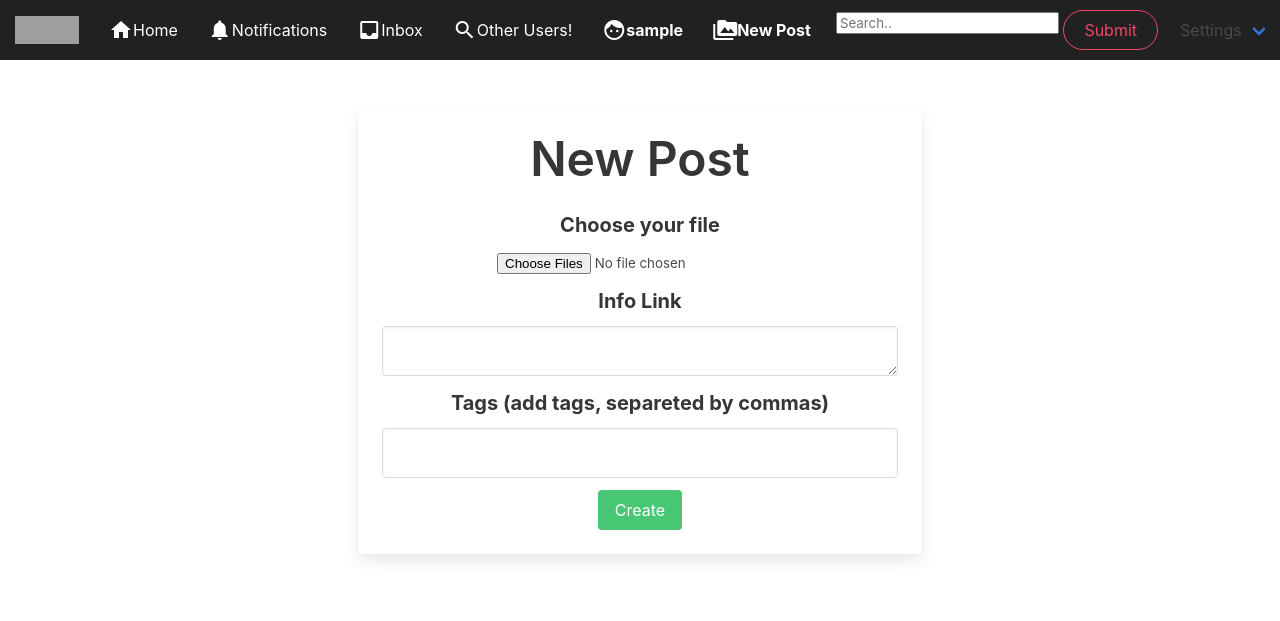
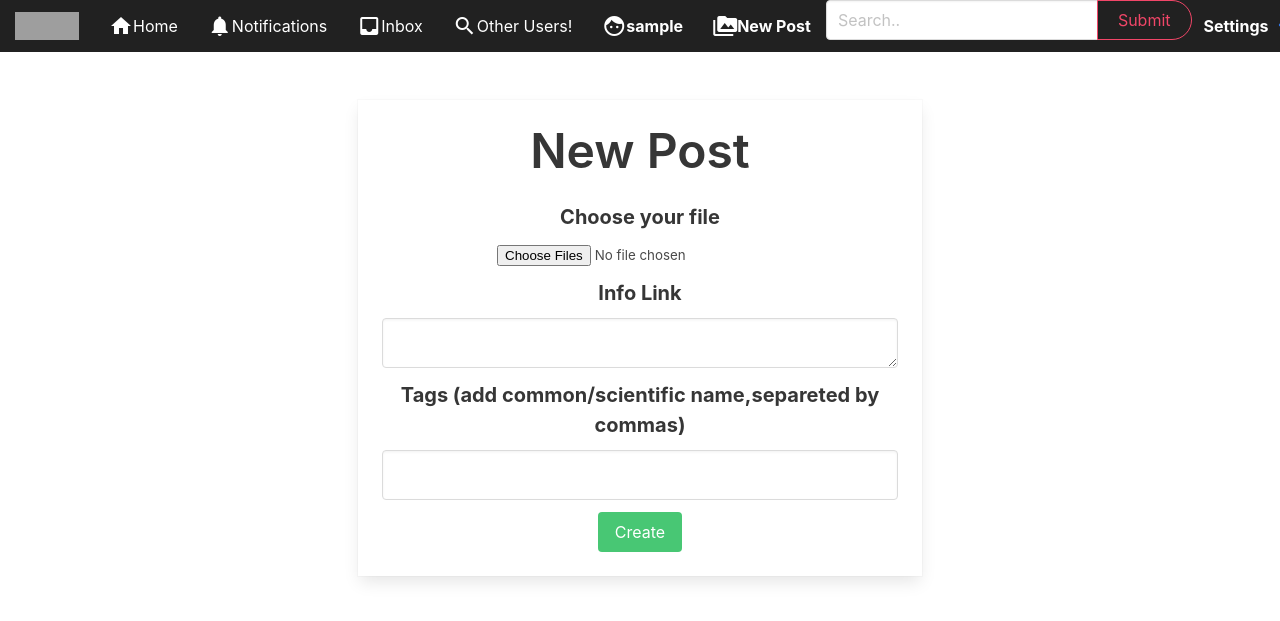
Before and after one commit to BHARATHR-cmd/Bird_Watcher, a Django app: page /post/newpost/ in a window 1280 px wide. Shown: the top 621 px of the page. Run offline with Django 3.2, Linux system fonts and the light colour scheme; the visitor is signed in with stand-in values (Sample User, id 1); data that the repository does not hold is empty; some libraries are stand-ins or nearby versions; grey boxes are pictures that could not be loaded.

Commit message:
search complete

```diff
--- a/templates/Home.html
+++ b/templates/Home.html
@@ -69,7 +69,7 @@
     <!-- parallax -->
     <div class="parallax-container">
         <div class="parallax">
-            <img src="{% static 'img/para1.jpg' %}" alt="" class="responsive-img">
+            <img src="{% static 'img/photo_2021-01-13_00-07-33.jpg' %}" alt="" class="responsive-img">
         </div>
     </div>
     <br>
@@ -78,7 +78,7 @@
     <section class="container section " id="photo">
         <div class="row">
             <div class="col s12 l4">
-                <img src="{% static 'img/pexels-pixabay-349758.jpg' %}" alt="" class="responsive-img materialboxed">
+                <img src="{% static 'img/photo_2021-01-13_00-07-34.jpg' %}" alt="" class="responsive-img materialboxed">
             </div>
             <div class="col s12 l6 offset-l1">
                 <h2 class="indigo-text text-darken-4">Photos</h2>
@@ -89,7 +89,7 @@
         <br>
         <div class="row">
             <div class="col s12 l4 offset-l1 push-l7">
-                <img src="{% static 'img/birds-5765100(1).png' %}" alt="" class="responsive-img materialboxed">
+                <img src="{% static 'img/photo_2021-01-13_00-07-34 (2).jpg' %}" alt="" class="responsive-img materialboxed">
             </div>
             <div class="col s12 l6 offset-l1 pull-l5 right-align">
                 <h2 class="indigo-text text-darken-4">Recordings</h2>
--- a/templates/base.html
+++ b/templates/base.html
@@ -28,7 +28,7 @@
 <body>
     <nav class="navbar" role="navigation" aria-label="main navigation" style="background-color: #212121; color: white;">
         <div class="navbar-brand">
-            <a class="navbar-item" href="">
+            <a class="navbar-item" href="http://127.0.0.1:8000/">
                 <img src="{% static 'img/white-humming-bird.png' %}" width="64" height="64">
             </a>
 
@@ -51,7 +51,7 @@
                     <span class="badge">{{ count_notifications }}</span> {% endif %}
                 </a>
 
-                <a href="" class="navbar-item">
+                <a href="/direct/" class="navbar-item">
                     <i class="material-icons">inbox</i> Inbox {% if directs_count %}
                     <span class="badge">{{ directs_count }}</span> {% endif %}
                 </a>
@@ -68,17 +68,23 @@
                     <i class="material-icons">perm_media</i>
                     <strong>New Post</strong>
                 </a>
-                <div class="search-container center">
-                    <form method="GET" action="/search">
-                        <input type="" placeholder="Search.." name="query" id="query">
-                        <a class="button is-outlined is-danger is-rounded">Submit</a>
-                    </form>
-                </div>
+
+                <form method="GET" action="/search">
+                    <div class="field has-addons">
+                        <div class="control">
+                            <input class="input" type="text" placeholder="Search.." name="query" id="query">
+                        </div>
+                        <div class="control">
+                            <button class="button is-outlined is-danger is-rounded" type="submit">Submit</button>
+                        </div>
+                    </div>
+                </form>
+
 
                 <div class="navbar-item has-dropdown is-hoverable">
                     <a class="navbar-link">
-          Settings
-        </a>
+                        <strong style="color: white;">Settings</strong>
+                    </a>
 
                     <div class="navbar-dropdown">
                         <a href="{% url 'change_password' %}" class="navbar-item" style="color: black;">
--- a/templates/newpost.html
+++ b/templates/newpost.html
@@ -30,7 +30,7 @@
 
                     <div class="field">
                         <p class="control has-icons-left">
-                            <label class="label is-medium">Tags (add tags, separeted by commas)</label> {{ form.tags }}
+                            <label class="label is-medium">Tags (add common/scientific name,separeted by commas)</label> {{ form.tags }}
                             <span class="icon is-small is-left">
             <i class="fas fa-lock"></i>
           </span>
--- a/templates/notifications.html
+++ b/templates/notifications.html
@@ -90,7 +90,10 @@
             </article>
 
         </div>
-        {% endif %} {% endfor %}
+        {% endif %} {% empty %}
+        <br>
+        <h3 class="title is-3">You don't have any Notifications!</h3>
+        <img class="center" src="https://bulma.io/images/placeholders/96x96.png" alt="Placeholder image"> {% endfor %}
         <!-- FOR LIKES --->
 
 
```
Also changed, not shown: Bird_Watcher1/static/img/bird-white.png (added), Bird_Watcher1/static/img/photo_2021-01-13_00-07-33.jpg (added), Bird_Watcher1/static/img/photo_2021-01-13_00-07-34 (2).jpg (added), Bird_Watcher1/static/img/photo_2021-01-13_00-07-34.jpg (added), media/user_1/profile.jpg, media/user_2/9458312_pVCjoVH.jpg (added), static/img/bird-white.png (added), static/img/photo_2021-01-13_00-07-33.jpg (added), static/img/photo_2021-01-13_00-07-34 (2).jpg (added), static/img/photo_2021-01-13_00-07-34.jpg (added).
